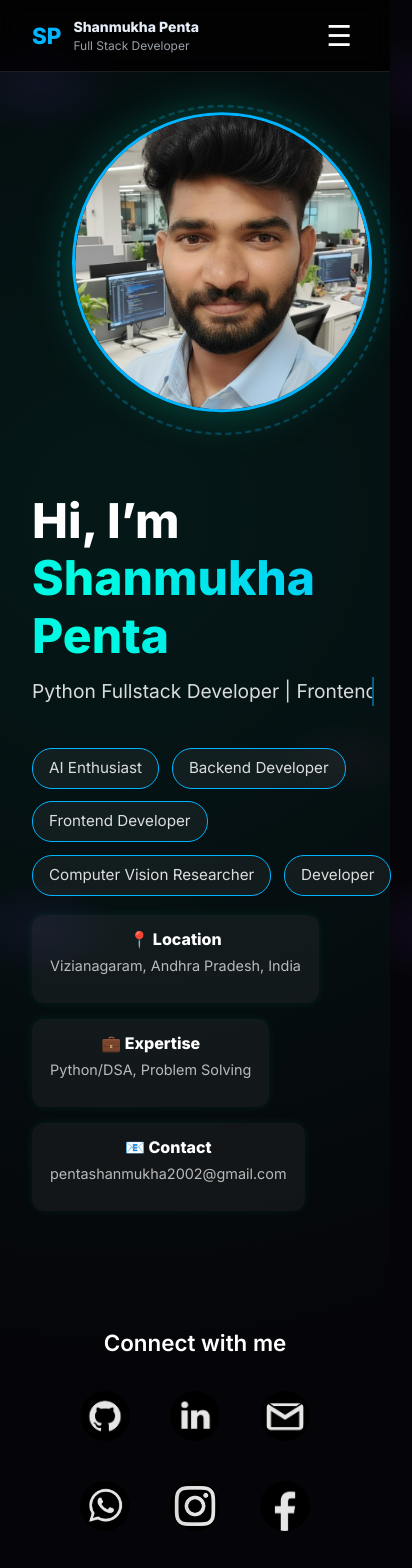
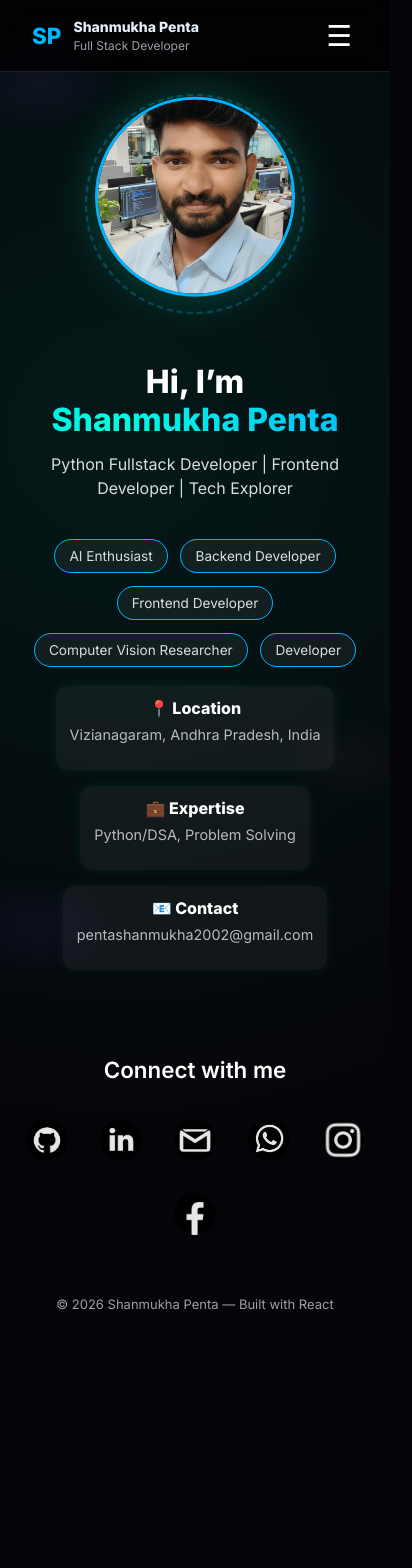
Before and after one commit to shannu1653/Shanmukha_Portfolio, a React (Vite) app: page / in a window 390 px wide. Shown: the top 1568 px of the page, 412 px wide, since content can reach past the window. After the commit the page ends 1334 px from the top, so only its background shows below. Built offline with nearby package versions, Linux system fonts and the light colour scheme; the HTML template or start-up script is replaced by a standard one.

Commit message:
changed mobile view

```diff
--- a/src/CSS/Home.css
+++ b/src/CSS/Home.css
@@ -22,13 +22,13 @@
 }
 
 /* Photo */
-.photo-container { position: relative; flex: 0 0 380px; display: flex; justify-content: center; align-items: center; z-index: 1;}
+.photo-container { position: relative; flex: 0 0 auto; display: flex; justify-content: center; align-items: center; z-index: 1;}
 .photo-ring { position: absolute; width: 330px; height: 330px; border-radius: 50%; border: 2px dashed var(--accent); opacity: 0.3; }
 .photo-frame { position: relative; border-radius: 50%; overflow: hidden; width: 300px; height: 300px; box-shadow: 0 0 45px rgba(0,255,200,0.25); border: 3px solid var(--accent); z-index: 1; }
-.profile-photo { width: 100%; height: 120%; object-fit: cover; border-radius: 43%; }
+.profile-photo { width: 100%; height: 100%; object-fit: cover; border-radius: 43%; }
 
 /* Info Section */
-.home-info { flex: 1; min-width: 360px; max-width: 700px; display: flex; flex-direction: column; justify-content: center; }
+.home-info { flex: 1; min-width: 0; max-width: 700px; display: flex; flex-direction: column; justify-content: center; }
 .home-title { font-size: 3rem; font-weight: 700; line-height: 1.2; margin-bottom: 0.4rem; }
 .home-name { background: linear-gradient(90deg, var(--accent), var(--accent-2), var(--accent)); -webkit-background-clip: text; color: transparent; background-size: 200%; display: inline-block; }
 .typing-effect { font-size: 1.2rem; color: rgba(255,255,255,0.85); margin-top: 0.4rem; max-width: 95%; display: inline-block; overflow: hidden; white-space: nowrap; border-right: 0.15em solid var(--accent); animation: typing 3.5s steps(40,end) forwards, blink .8s infinite; }
@@ -67,3 +67,97 @@
   gap: 1.5rem;
   justify-content: center; /* ensures icons are centered */
 }
+/* ================= MOBILE RESPONSIVE FIX ================= */
+
+@media (max-width: 768px) {
+
+  .home-section {
+    padding: 2rem 1rem;
+    gap: 2rem;
+  }
+
+  .home-top {
+    flex-direction: column;
+    justify-content: center;
+    align-items: center;
+  }
+
+  /* PHOTO */
+
+  .photo-container {
+    flex: none;
+    width: 100%;
+  }
+
+  .photo-ring {
+    width: 220px;
+    height: 220px;
+  }
+
+  .photo-frame {
+    width: 200px;
+    height: 200px;
+  }
+
+  /* INFO */
+
+  .home-info {
+    min-width: unset;
+    max-width: 100%;
+    text-align: center;
+    align-items: center;
+  }
+
+  .home-title {
+    font-size: 2rem;
+  }
+
+  .typing-effect {
+    font-size: 1rem;
+    white-space: normal;
+    border: none;
+    animation: none;
+    text-align: center;
+  }
+
+  /* TAGS */
+
+  .profession-tags {
+    justify-content: center;
+  }
+
+  .profession-tag {
+    font-size: 0.85rem;
+    padding: 6px 14px;
+  }
+
+  /* INFO CARDS */
+
+  .info-cards {
+    justify-content: center;
+  }
+
+  .info-card {
+    min-width: 140px;
+    padding: 10px 14px;
+  }
+
+  /* QUICK LINKS */
+
+  .quick-links {
+    margin-top: 2rem;
+  }
+
+  .quick-links-title {
+    font-size: 1.2rem;
+  }
+
+  .quick-links-list {
+    gap: 1rem;
+  }
+
+  .quick-link-img {
+    width: 42px;
+    height: 42px;
+  }
+}
```
